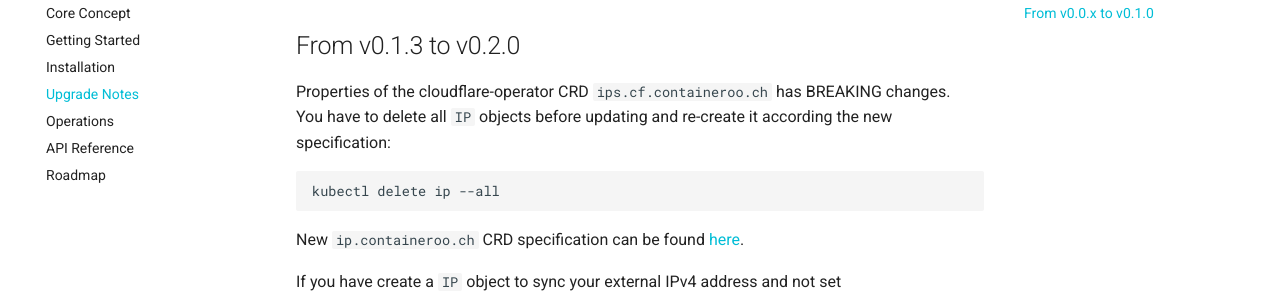
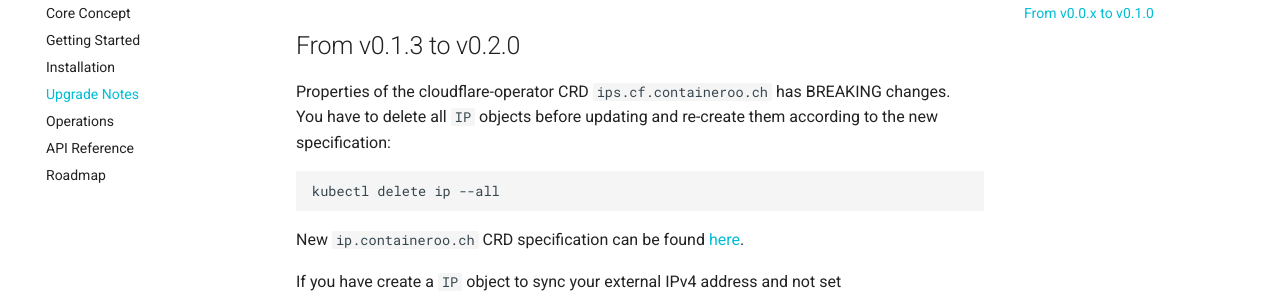
Before and after one commit to containeroo/cloudflare-operator, an MkDocs documentation site: the page built from docs/content/upgrade_notes.md, in a window 1280 px wide and 1118 px high. Shown: the part 152-451 px from the top of the window. Built offline with MkDocs 1.6.1 and Material for MkDocs 9.7.7, drawn with Linux system fonts in a browser that asks for light colours; comment, search, counter and statistics services are not loaded.

Commit message:
Update docs/content/upgrade_notes.md
Co-authored-by: Robin Scherrer <43877944+rxbn@users.noreply.github.com>

````diff
--- a/docs/content/upgrade_notes.md
+++ b/docs/content/upgrade_notes.md
@@ -3,7 +3,7 @@
 ## From v0.1.3 to v0.2.0
 
 Properties of the cloudflare-operator CRD `ips.cf.containeroo.ch` has BREAKING changes.
-You have to delete all `IP` objects before updating and re-create it according the new specification:
+You have to delete all `IP` objects before updating and re-create them according to the new specification:
 
 ```bash
 kubectl delete ip --all
````
